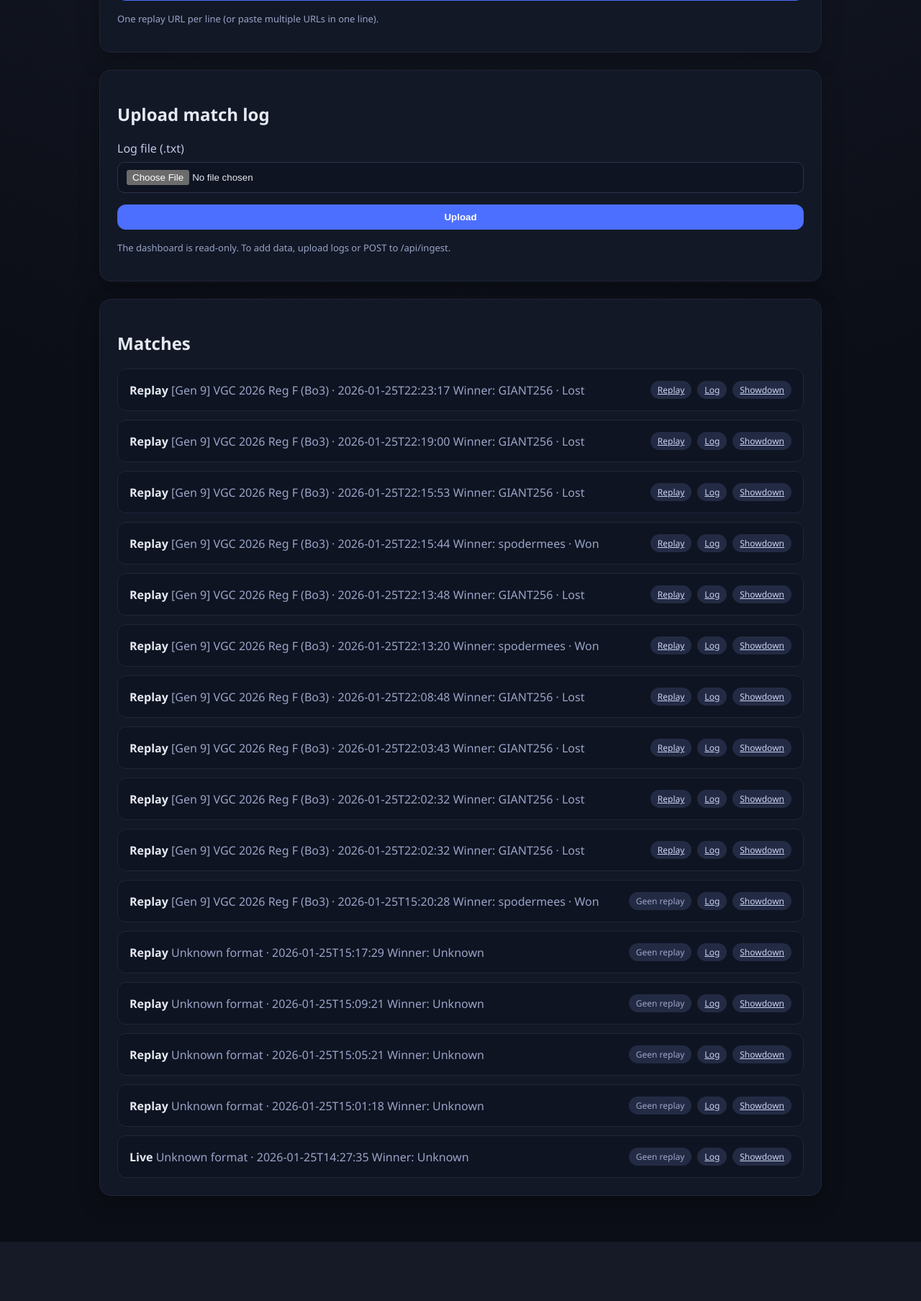
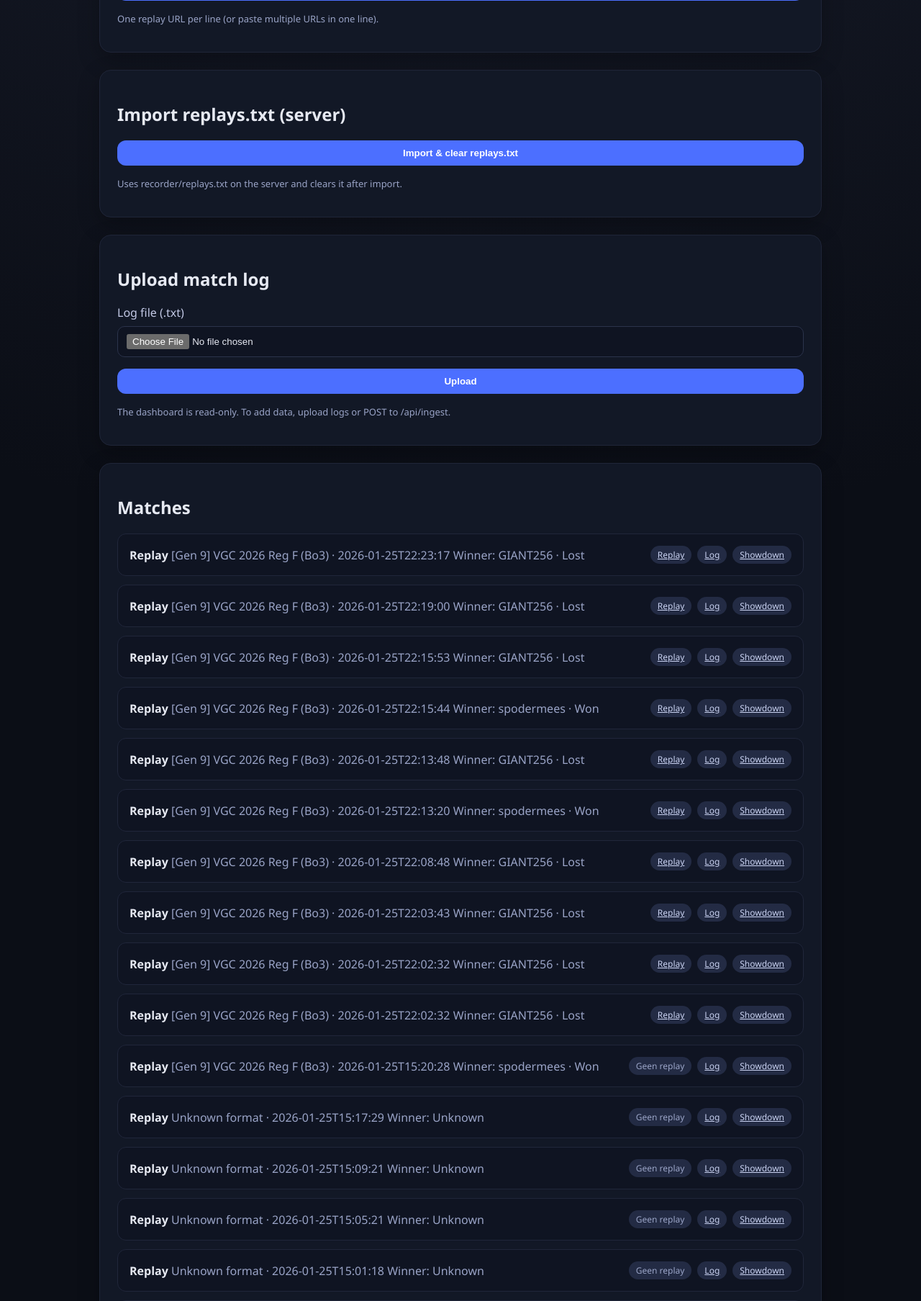
Before and after one commit to spodermees/Euic-stat-recorder, a Flask app: page / in a window 1280 px wide. Shown: the part 1130-2937 px from the top of the page at 72% size. Before the commit the page ends 2855 px from the top, so only its background shows below. Run offline with Flask 3, Linux system fonts and the light colour scheme; data comes from the database, SQL or seed files in the repository; both versions use the stored data as it was after the commit.

Commit message:
txt file leeg returnen

```diff
--- a/recorder/app.py
+++ b/recorder/app.py
@@ -1304,6 +1304,35 @@ def api_ingest_replay_bulk():
     return {"status": "ok", "summary": summary, "results": results}
 
 
+@app.route("/api/ingest_replay_file", methods=["POST"])
+def api_ingest_replay_file():
+    replay_file = BASE_DIR / "replays.txt"
+    if not replay_file.exists():
+        return {"status": "error", "message": "replays.txt not found"}, 404
+
+    text = replay_file.read_text(encoding="utf-8", errors="ignore")
+    urls = _extract_replay_urls(text)
+    replay_file.write_text("", encoding="utf-8")
+
+    if not urls:
+        return {"status": "error", "message": "no urls found", "cleared": True}, 400
+
+    results = []
+    ok_count = 0
+    for url in urls:
+        result = _ingest_replay_url(url)
+        if result.get("ok"):
+            ok_count += 1
+        results.append(result | {"input": url})
+
+    summary = {
+        "total": len(results),
+        "ok": ok_count,
+        "failed": len(results) - ok_count,
+    }
+    return {"status": "ok", "summary": summary, "results": results, "cleared": True}
+
+
 @app.route("/api/ingest_replay", methods=["OPTIONS"])
 def api_ingest_replay_options():
     return {"status": "ok"}
--- a/recorder/replays.txt
+++ /dev/null
@@ -1,2 +0,0 @@
-https://replay.pokemonshowdown.com/gen9vgc2026regfbo3-2526161831-t3uh1f148pyg2p05111jtv99vkyomxrpw
-https://replay.pokemonshowdown.com/gen9vgc2026regfbo3-2526164731-q9dsfccytvf732smqg8hf9o7b40b3k3pw
--- a/recorder/templates/index.html
+++ b/recorder/templates/index.html
@@ -140,6 +140,14 @@
         </section>
 
         <section class="card">
+            <h2>Import replays.txt (server)</h2>
+            <form class="form-grid" id="replay-file-form">
+                <button type="submit">Import &amp; clear replays.txt</button>
+            </form>
+            <p class="hint" id="replay-file-status">Uses recorder/replays.txt on the server and clears it after import.</p>
+        </section>
+
+        <section class="card">
             <h2>Upload match log</h2>
             <form action="{{ url_for('upload_log') }}" method="post" enctype="multipart/form-data" class="form-grid">
                 <label>
@@ -185,6 +193,8 @@
         const replayStatus = document.getElementById('replay-status');
         const replayBulkForm = document.getElementById('replay-bulk-form');
         const replayBulkStatus = document.getElementById('replay-bulk-status');
+        const replayFileForm = document.getElementById('replay-file-form');
+        const replayFileStatus = document.getElementById('replay-file-status');
 
         replayForm?.addEventListener('submit', async (event) => {
             event.preventDefault();
@@ -269,6 +279,26 @@
                 replayBulkStatus.textContent = 'Replay list import failed.';
             }
         });
+
+        replayFileForm?.addEventListener('submit', async (event) => {
+            event.preventDefault();
+            replayFileStatus.textContent = 'Importing replays.txt...';
+            try {
+                const response = await fetch('/api/ingest_replay_file', {
+                    method: 'POST'
+                });
+                const payload = await response.json();
+                if (response.ok) {
+                    const summary = payload.summary || {};
+                    replayFileStatus.textContent = `Imported ${summary.ok || 0}/${summary.total || 0} replays. File cleared.`;
+                    window.location.reload();
+                } else {
+                    replayFileStatus.textContent = payload.message || 'replays.txt import failed.';
+                }
+            } catch (err) {
+                replayFileStatus.textContent = 'replays.txt import failed.';
+            }
+        });
     </script>
 </body>
 </html>
```
Also changed, not shown: recorder/recorder.db.
